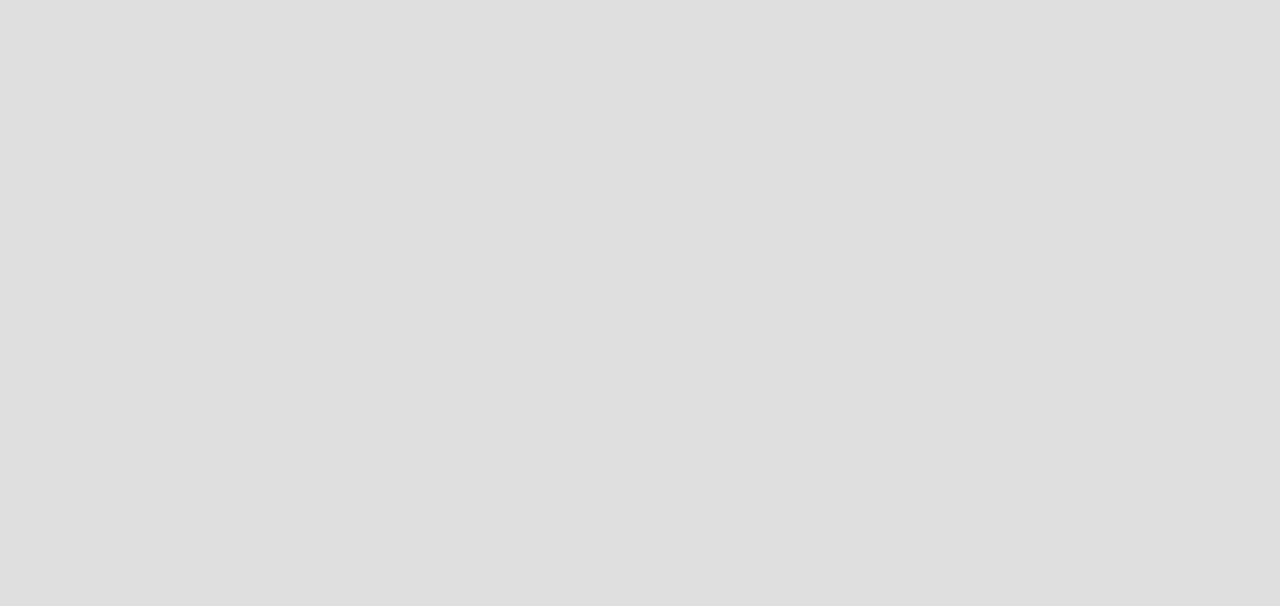
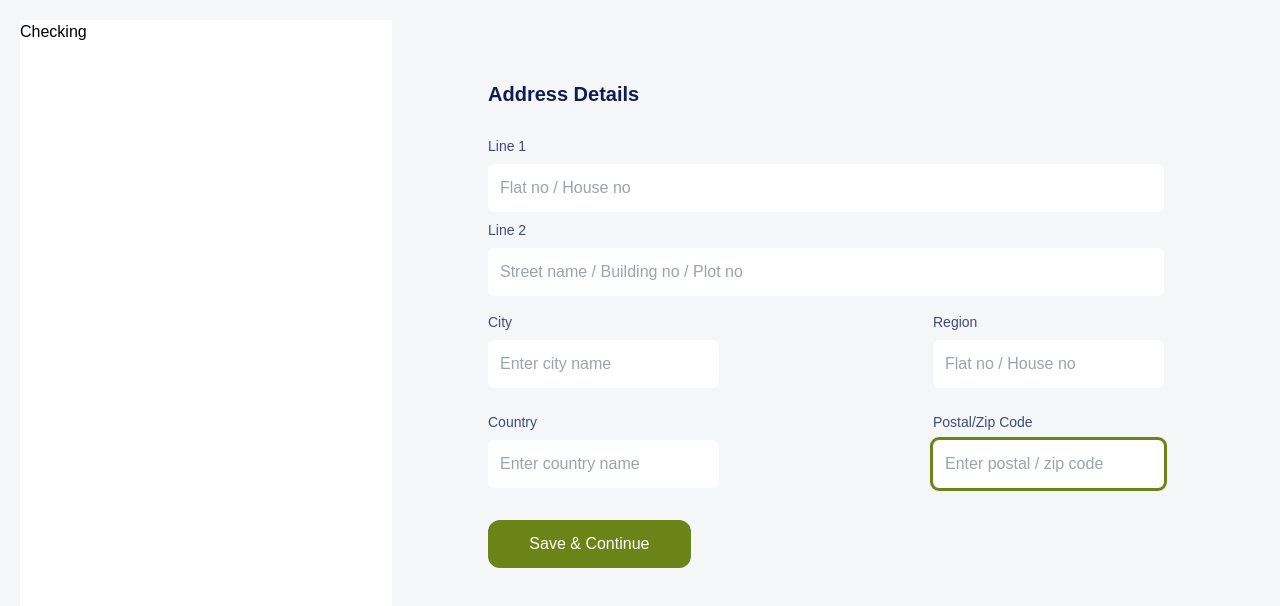
Before and after one commit to PropertyList/frontend, a React (Create React App) app: page /kyc in a window 1280 px wide. Before the commit this address had no page. Shown: the top 606 px of the page. Built offline with nearby package versions, Linux system fonts and the light colour scheme.

Commit message:
:sparkles: Added personal Details page

```diff
--- a/src/index.css
+++ b/src/index.css
@@ -10,7 +10,7 @@
 }
 body {
   overflow-x: hidden;
-  background: #dfdfdf;
+  background: #f5f6f8;
   font-family: "Poppins", sans-serif;
 }
 a {
--- a/src/pages/Index.jsx
+++ b/src/pages/Index.jsx
@@ -1,11 +1,13 @@
 import React from "react";
 import { BrowserRouter, Route, Routes } from "react-router-dom";
 import Home from "./Home";
+import PersonalDetails from "./PersonalDetails";
 const Index = () => {
   return (
     <BrowserRouter>
       <Routes>
         <Route path="/" element={<Home />} />
+        <Route path="/kyc" element={<PersonalDetails />} />
       </Routes>
     </BrowserRouter>
   );
--- a/src/pages/PersonalDetails.jsx
+++ b/src/pages/PersonalDetails.jsx
@@ -0,0 +1,83 @@
+import React from "react";
+
+const PersonalDetails = () => {
+  return (
+    <div className="flex flex-row p-5 h-[100vh]">
+      <div className=" rounded-sm basis-[30%] bg-[#fff] ">
+        <div>
+          <h2>Checking</h2>
+        </div>
+      </div>
+      <form className="basis-[70%] flex flex-col px-24 py-10 flex-start">
+        <h2 className="text-[#0D1D54] font-semibold text-xl my-5">
+          Address Details
+        </h2>
+        <label className="text-[#404B7C] font-normal text-sm my-2">
+          Line 1
+        </label>
+        <input
+          type="text"
+          placeholder="Flat no / House no"
+          className="p-3 rounded-md"
+        />
+        <label className="text-[#404B7C] font-normal text-sm my-2">
+          Line 2
+        </label>
+        <input
+          type="text"
+          placeholder="Street name / Building no / Plot no"
+          className="p-3 rounded-md"
+        />
+        <div className="flex flex-row justify-between my-2">
+          <div className="flex flex-col">
+            <label className="text-[#404B7C] font-normal text-sm my-2">
+              City
+            </label>
+            <input
+              type="text"
+              placeholder="Enter city name"
+              className="p-3 rounded-md"
+            />
+          </div>
+          <div className="flex flex-col">
+            <label className="text-[#404B7C] font-normal text-sm my-2">
+              Region
+            </label>
+            <input
+              type="text"
+              placeholder="Flat no / House no"
+              className="p-3 rounded-md"
+            />
+          </div>
+        </div>
+        <div className="flex flex-row justify-between my-2">
+          <div className="flex flex-col">
+            <label className="text-[#404B7C] font-normal text-sm my-2">
+              Country
+            </label>
+            <input
+              type="text"
+              placeholder="Enter country name"
+              className="p-3 rounded-md"
+            />
+          </div>
+          <div className="flex flex-col">
+            <label className="text-[#404B7C] font-normal text-sm my-2">
+              Postal/Zip Code
+            </label>
+            <input
+              type="text"
+              placeholder="Enter postal / zip code"
+              className="p-3 rounded-md outline outline-[#6B8418]"
+            />
+          </div>
+        </div>
+        <button className="my-6 p-3 bg-[#6B8418] text-white rounded-xl w-[30%]">
+          Save & Continue
+        </button>
+      </form>
+    </div>
+  );
+};
+
+export default PersonalDetails;
```
